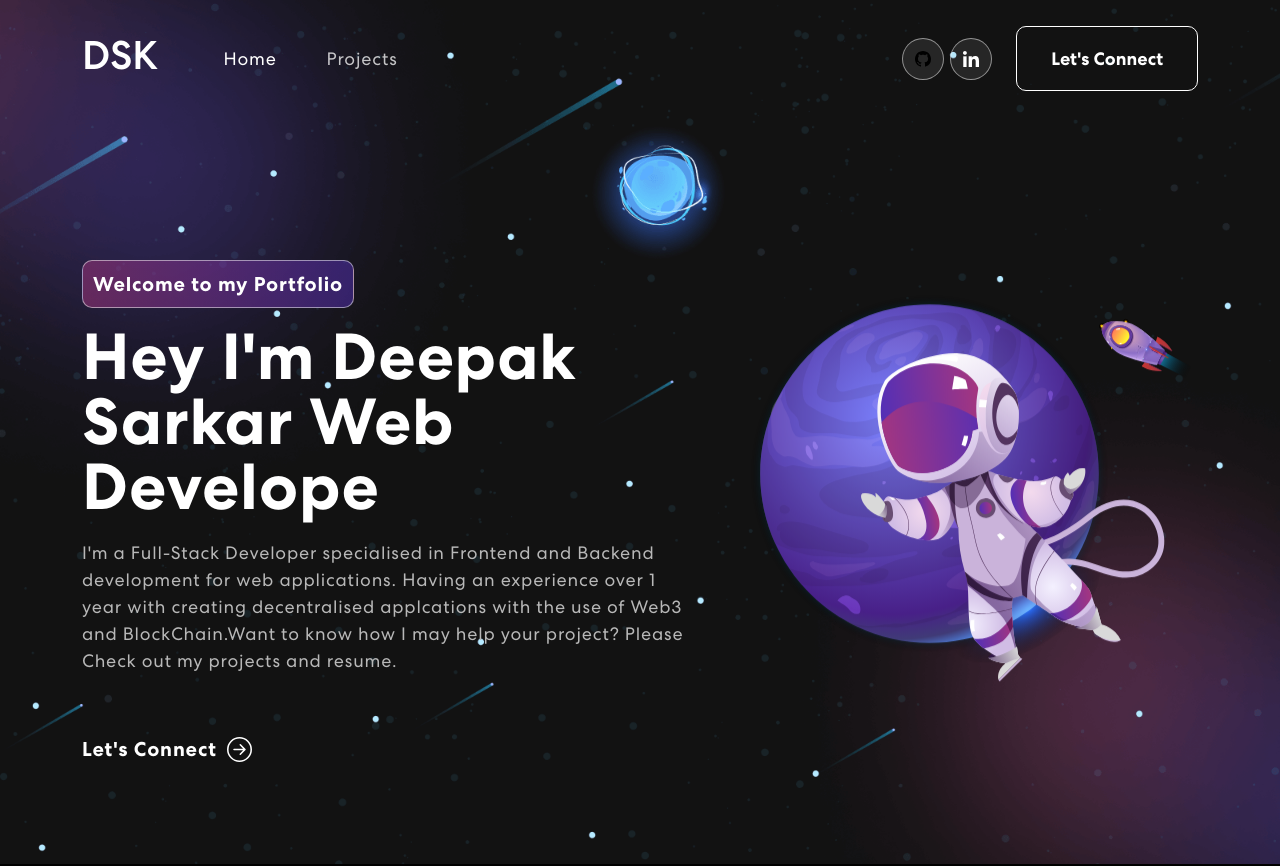
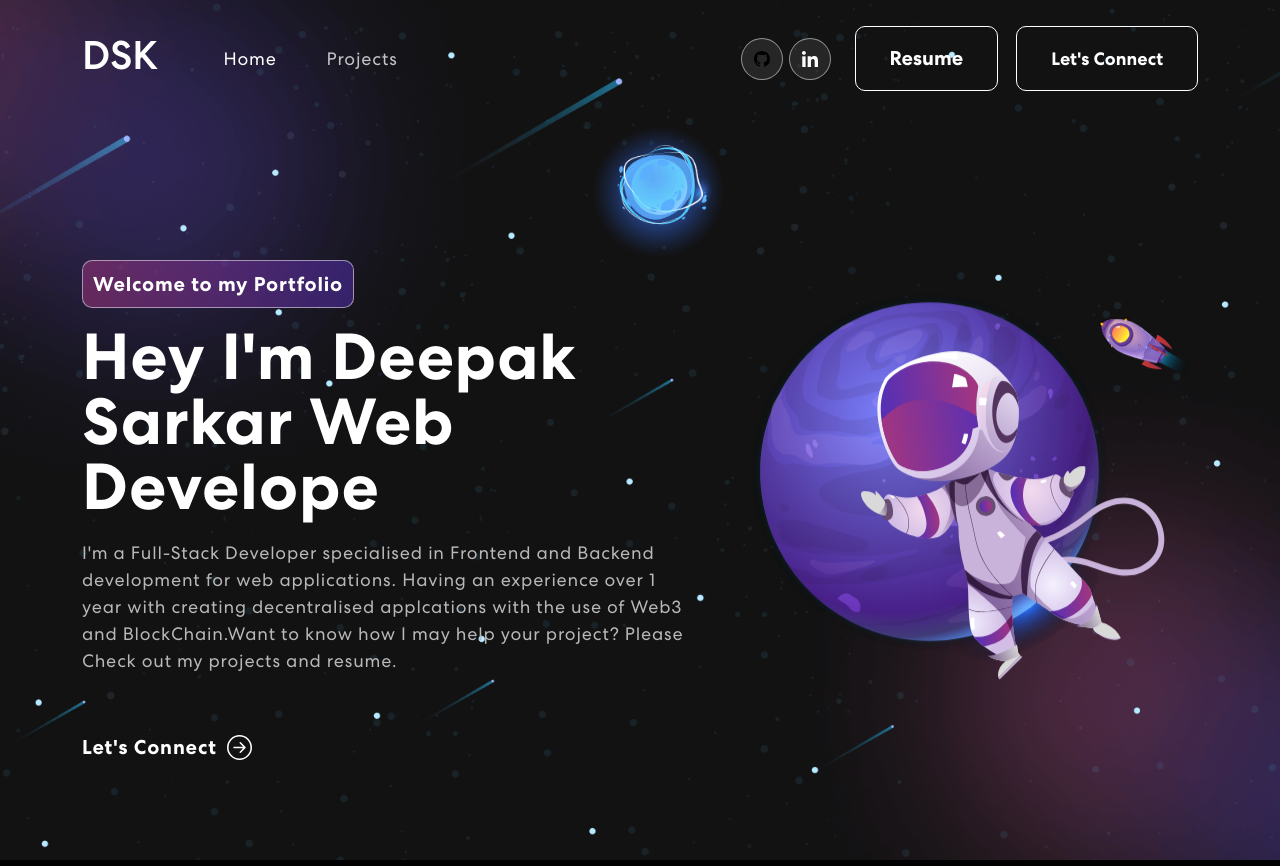
Before and after one commit to Deepsk315/My-portfolio, a React (Create React App) app in the folder frontend/: page / in a window 1280 px wide. Shown: the top 866 px of the page. Built offline with nearby package versions, Linux system fonts and the light colour scheme.

Commit message:
form authentication and added resume link

```diff
--- a/frontend/src/components/Banner.js
+++ b/frontend/src/components/Banner.js
@@ -43,6 +43,10 @@ const Banner = () => {
     }
   };
 
+  const onUpdateActiveLink = (link) => {
+    setactivatedLink(link);
+  };
+
   return (
     <section className="banner" id="home">
       <Container>
@@ -62,9 +66,11 @@ const Banner = () => {
               BlockChain.Want to know how I may help your project? Please Check
               out my projects and resume.{" "}
             </p>
-            <button onClick={() => setactivatedLink("connect")}>
-              Let's Connect <ArrowRightCircle size={25} />
-            </button>
+            <a href="#connect" style={{ textDecoration: "none" }}>
+              <button onClick={() => onUpdateActiveLink("connect")}>
+                Let's Connect <ArrowRightCircle size={25} />
+              </button>
+            </a>
           </Col>
           <Col xs={12} md={6} xl={5}>
             <img src={headerImg} alt="Header Img" />
--- a/frontend/src/components/Contact.js
+++ b/frontend/src/components/Contact.js
@@ -16,6 +16,7 @@ const Contact = () => {
   const [formDetails, setFormDetails] = useState(formInitialDetails);
   const [buttontext, setButtonText] = useState("Send");
   const [status, setStatus] = useState({});
+  const [buttonEnable, setButtonEnable] = useState(false);
 
   const onFormUpdate = (category, value) => {
     setFormDetails({
@@ -25,7 +26,17 @@ const Contact = () => {
   };
 
   const handleSubmit = async (e) => {
+    console.log(formDetails);
     e.preventDefault();
+
+    if (
+      formDetails.email == "" ||
+      formDetails.firstName == "" ||
+      formDetails.lastName == "" ||
+      formDetails.message == ""
+    ) {
+      toastAlert("error", "Please Fill the Empty Fields", "error");
+    } else {
       setButtonText("Sending...");
       let url;
       if (process.env.NODE_ENV == "production") {
@@ -57,6 +68,7 @@ const Contact = () => {
           message: "Something went wrong , please try again later.",
         });
       }
+    }
   };
 
   return (
@@ -87,7 +99,7 @@ const Contact = () => {
                     onChange={(e) => onFormUpdate("lastName", e.target.value)}
                   />
                 </Col>
-                <Col sm={6} className="px-1">
+                <Col sm={12} className="px-1">
                   <input
                     type="email"
                     value={formDetails.email}
@@ -95,7 +107,7 @@ const Contact = () => {
                     onChange={(e) => onFormUpdate("email", e.target.value)}
                   />
                 </Col>
-                <Col sm={6} className="px-1">
+                {/* <Col sm={6} className="px-1">
                   <input
                     type="number"
                     value={formDetails.phone}
@@ -103,7 +115,7 @@ const Contact = () => {
                     maxLength={10}
                     onChange={(e) => onFormUpdate("phone", e.target.value)}
                   />
-                </Col>
+                </Col> */}
                 <Col sm={12} className="px-1">
                   <textarea
                     type="text"
@@ -117,17 +129,6 @@ const Contact = () => {
                     <span>{buttontext}</span>
                   </button>
                 </Col>
-                {/* {status.message && (
-                  <Col>
-                    <p
-                      className={
-                        status.success === false ? "danger" : "success"
-                      }
-                    >
-                      {status.message}
-                    </p>
-                  </Col>
-                )} */}
               </Row>
             </form>
           </Col>
--- a/frontend/src/components/NavBar.js
+++ b/frontend/src/components/NavBar.js
@@ -27,6 +27,9 @@ function NavBar() {
   const onUpdateActiveLink = (link) => {
     setactivatedLink(link);
   };
+
+  let href =
+    "https://drive.google.com/file/d/1dkn_3xqKlN5lmu3_pMUvuuaMcnKpAXld/view?usp=sharing";
 
   return (
     <Navbar expand="lg">
@@ -86,12 +89,27 @@ function NavBar() {
                 <img src={navIcon3} alt="facebook" />
               </a> */}
             </div>
+            <button className="vvd" style={{ borderRadius: 10 }}>
+              <a
+                href={href}
+                style={{
+                  textDecoration: "none",
+                  color: "#fff",
+                  fontSize: 20,
+                }}
+                target="_blank"
+              >
+                Resume
+              </a>
+            </button>
             <button
               className="vvd"
               style={{ borderRadius: 10 }}
-              onClick={() => setactivatedLink("connect")}
+              onClick={() => onUpdateActiveLink("connect")}
             >
-              <span>Let's Connect</span>
+              <a href="#connect" style={{ textDecoration: "none" }}>
+                <span style={{ color: "#fff" }}>Let's Connect</span>
+              </a>
             </button>
           </span>
         </Navbar.Collapse>
--- a/frontend/src/components/Projects.js
+++ b/frontend/src/components/Projects.js
@@ -11,7 +11,7 @@ const Projects = () => {
   const projects = [
     {
       title: "DSK Store",
-      projTitle: "Mini E-COMM APPLICATION",
+      projTitle: "MINI E-COMM APPLICATION",
       imgUrl: projImg1,
       link: "https://dskstoreapp.herokuapp.com/",
       description:
```
Lines whose indentation alone changed are shown as unchanged.
